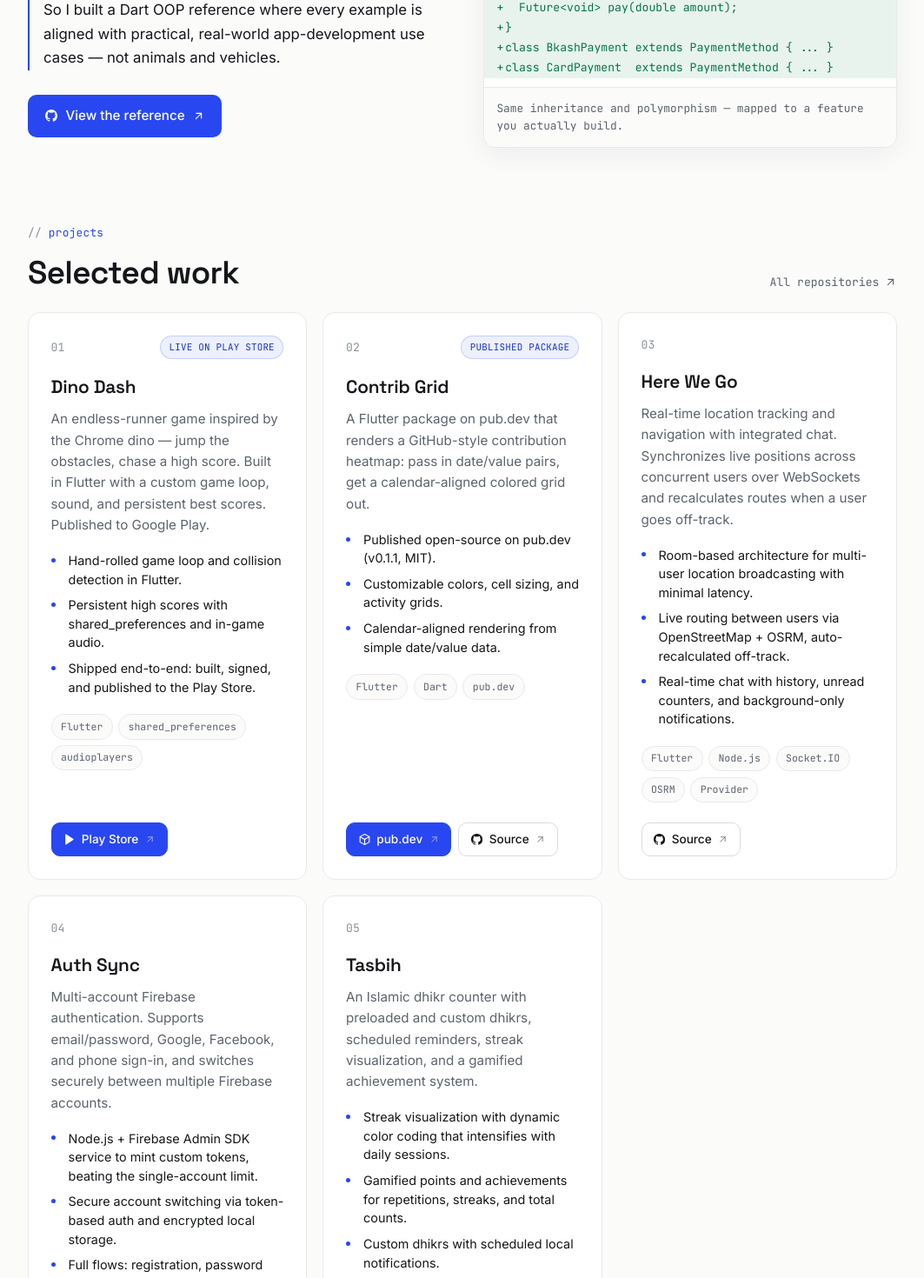
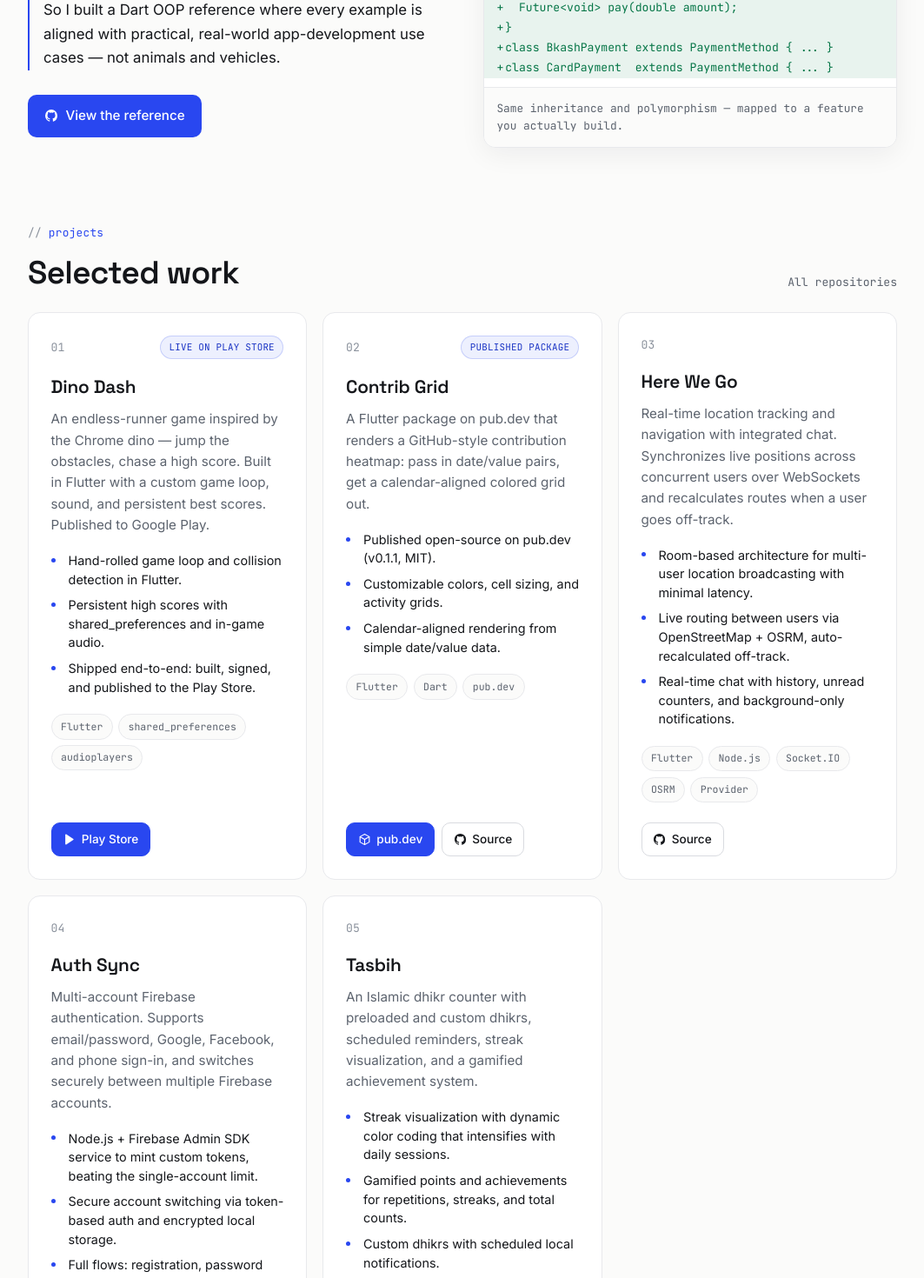
Before and after one commit to anjumArnab/me, a React (Vite) app: page / in a window 1280 px wide. Shown: the part 3800-5270 px from the top of the page at 87% size, without its empty margins (108-1171 px from the left). Built offline with nearby package versions, Linux system fonts and the light colour scheme.

Commit message:
arrow icon removed

```diff
--- a/src/components/DartOop.jsx
+++ b/src/components/DartOop.jsx
@@ -1,6 +1,6 @@
 import { dartOop } from '../data/portfolio'
 import { useReveal } from '../hooks/useReveal'
-import { GitHubIcon, ArrowUpRight } from './Icons'
+import { GitHubIcon } from './Icons'
 import './DartOop.css'
 
 const SIGN = { del: '-', add: '+' }
@@ -31,7 +31,6 @@
               rel="noreferrer"
             >
               <GitHubIcon width={16} height={16} /> View the reference
-              <ArrowUpRight width={15} height={15} />
             </a>
           </div>
 
--- a/src/components/Icons.jsx
+++ b/src/components/Icons.jsx
@@ -44,13 +44,6 @@
   </svg>
 )
 
-export const ArrowUpRight = (p) => (
-  <svg {...base} {...p}>
-    <path d="M7 17 17 7" />
-    <path d="M8 7h9v9" />
-  </svg>
-)
-
 export const PinIcon = (p) => (
   <svg {...base} {...p}>
     <path d="M12 21s7-5.5 7-11a7 7 0 1 0-14 0c0 5.5 7 11 7 11Z" />
--- a/src/components/Learning.jsx
+++ b/src/components/Learning.jsx
@@ -1,6 +1,5 @@
 import { learning } from '../data/portfolio'
 import { useReveal } from '../hooks/useReveal'
-import { ArrowUpRight } from './Icons'
 import './Learning.css'
 
 export default function Learning() {
@@ -25,7 +24,6 @@
                   <li key={r.url}>
                     <a href={r.url} target="_blank" rel="noreferrer">
                       {r.label}
-                      <ArrowUpRight width={14} height={14} />
                     </a>
                   </li>
                 ))}
--- a/src/components/ProjectCard.jsx
+++ b/src/components/ProjectCard.jsx
@@ -1,4 +1,4 @@
-import { GitHubIcon, PlayIcon, PackageIcon, ArrowUpRight } from './Icons'
+import { GitHubIcon, PlayIcon, PackageIcon } from './Icons'
 
 const LINK_META = {
   github: { label: 'Source', Icon: GitHubIcon },
@@ -45,7 +45,6 @@
             >
               <Icon width={15} height={15} />
               {label}
-              <ArrowUpRight width={13} height={13} className="project__link-ext" />
             </a>
           )
         })}
--- a/src/components/Projects.css
+++ b/src/components/Projects.css
@@ -156,7 +156,3 @@
   background: var(--accent-ink);
   border-color: var(--accent-ink);
 }
-
-.project__link-ext {
-  opacity: 0.55;
-}
--- a/src/components/Projects.jsx
+++ b/src/components/Projects.jsx
@@ -1,6 +1,5 @@
 import { projects, links } from '../data/portfolio'
 import { useReveal } from '../hooks/useReveal'
-import { ArrowUpRight } from './Icons'
 import ProjectCard from './ProjectCard'
 import './Projects.css'
 
@@ -16,7 +15,7 @@
             <h2 className="section-title">Selected work</h2>
           </div>
           <a className="projects__all" href={links.github} target="_blank" rel="noreferrer">
-            All repositories <ArrowUpRight width={15} height={15} />
+            All repositories
           </a>
         </div>
 
```
